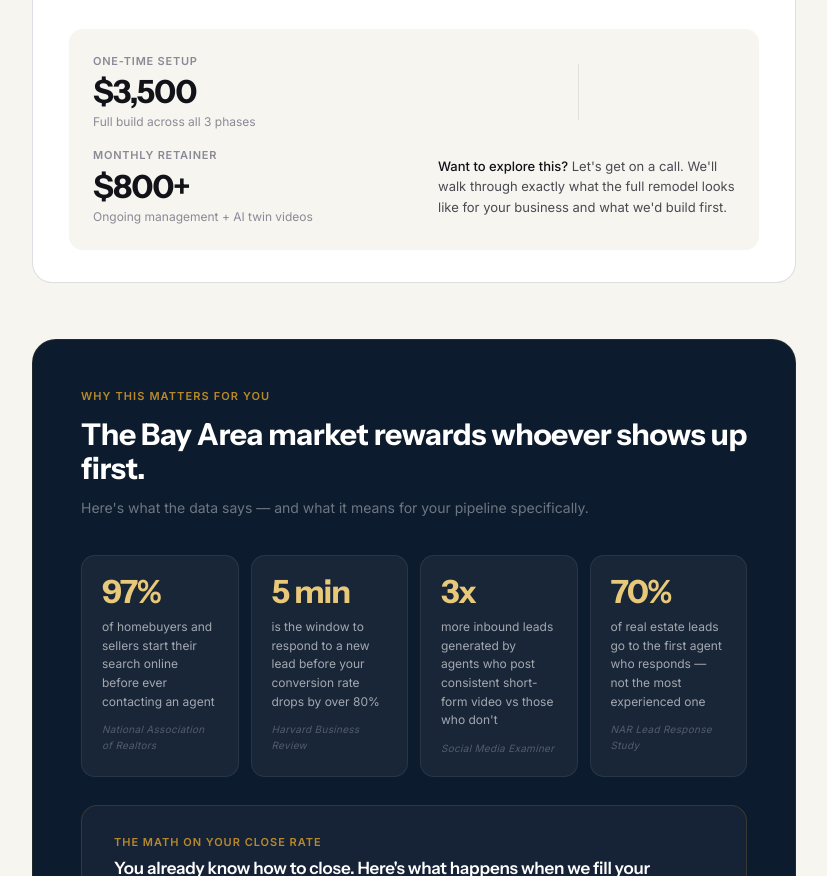
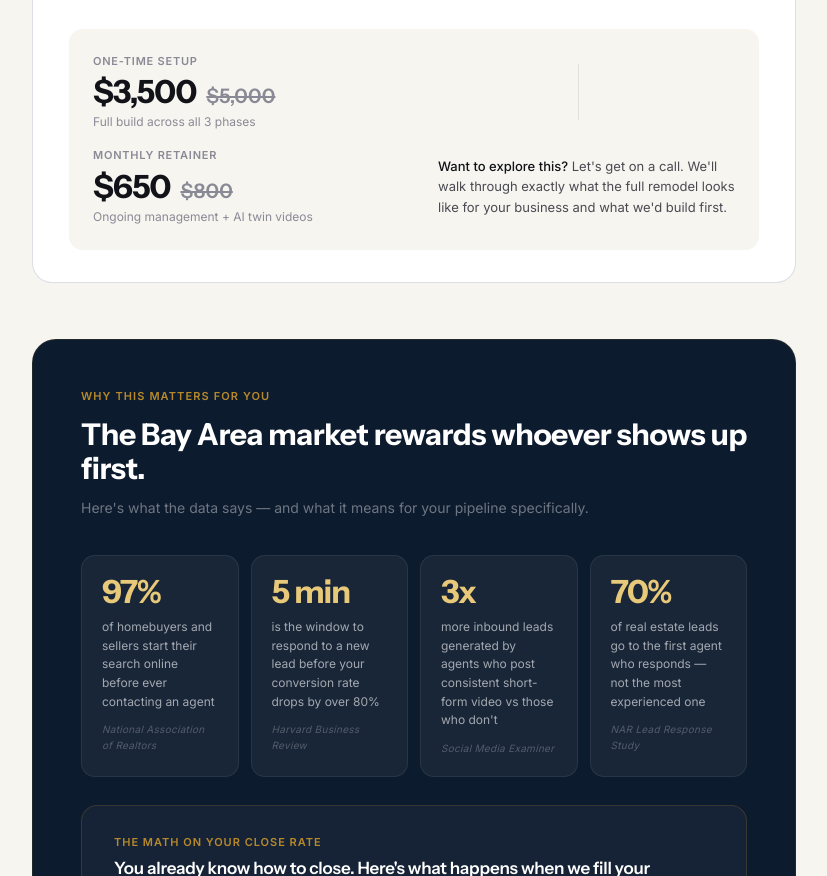
Before and after one commit to viralityx/viralityx, a plain HTML site: page vantha_proposal_viralityx (1).html in a window 1280 px wide. Shown: the part 2671-3547 px from the top of the page, without its empty margins (226-1053 px from the left). Drawn offline with Linux system fonts and the light colour scheme.

Commit message:
Update vantha_proposal_viralityx (1).html

```diff
--- a/vantha_proposal_viralityx (1).html
+++ b/vantha_proposal_viralityx (1).html
@@ -997,13 +997,19 @@
       <div class="remodel-pricing">
         <div class="remodel-price-block">
           <div class="remodel-price-label">One-time setup</div>
-          <div class="remodel-price-val">$3,500</div>
+          <div style="display:flex;align-items:baseline;gap:10px;">
+            <div class="remodel-price-val">$3,500</div>
+            <div style="font-family:'Instrument Sans',sans-serif;font-size:20px;font-weight:600;color:var(--ink-faint);text-decoration:line-through;">$5,000</div>
+          </div>
           <div class="remodel-price-sub">Full build across all 3 phases</div>
         </div>
         <div class="remodel-price-divider"></div>
         <div class="remodel-price-block">
           <div class="remodel-price-label">Monthly retainer</div>
-          <div class="remodel-price-val">$800+</div>
+          <div style="display:flex;align-items:baseline;gap:10px;">
+            <div class="remodel-price-val">$650</div>
+            <div style="font-family:'Instrument Sans',sans-serif;font-size:20px;font-weight:600;color:var(--ink-faint);text-decoration:line-through;">$800</div>
+          </div>
           <div class="remodel-price-sub">Ongoing management + AI twin videos</div>
         </div>
         <div class="remodel-cta-text">
```
